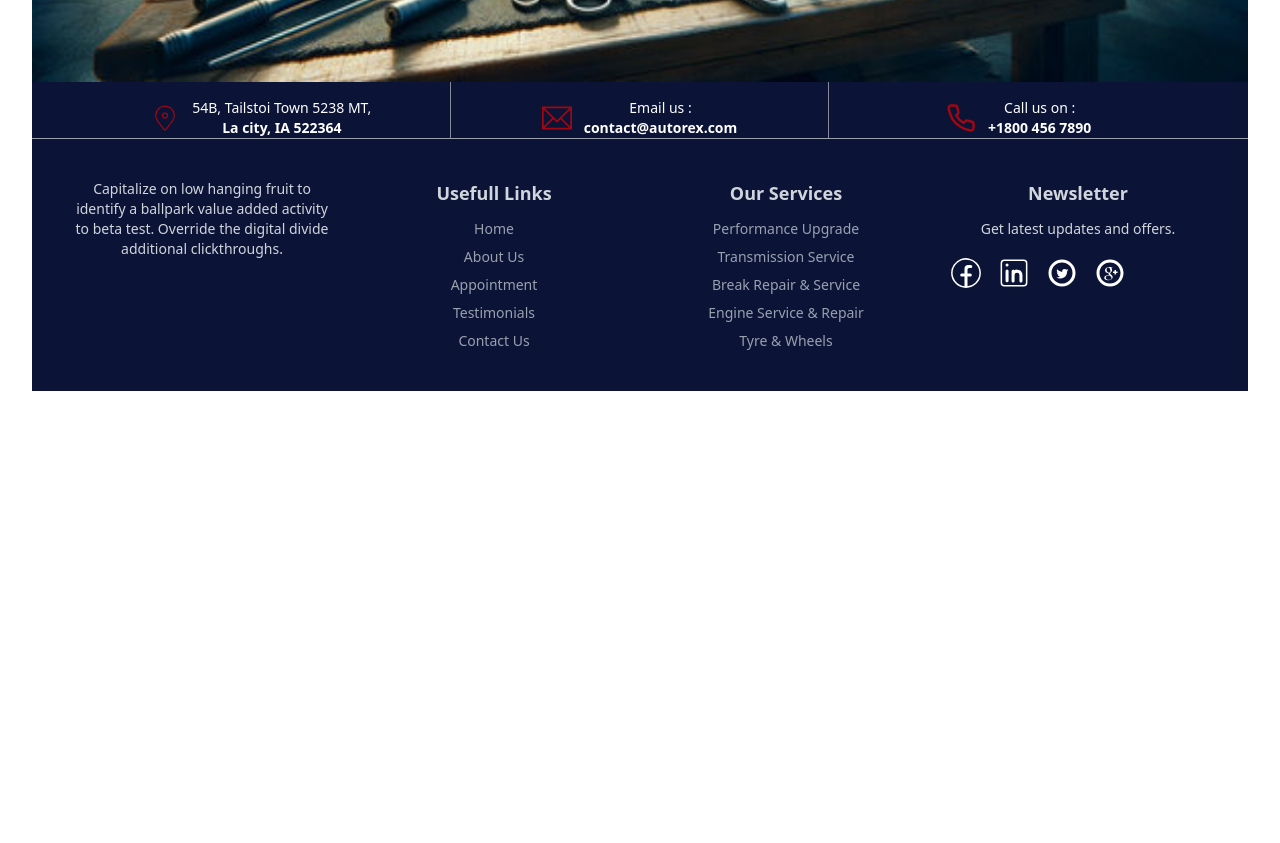
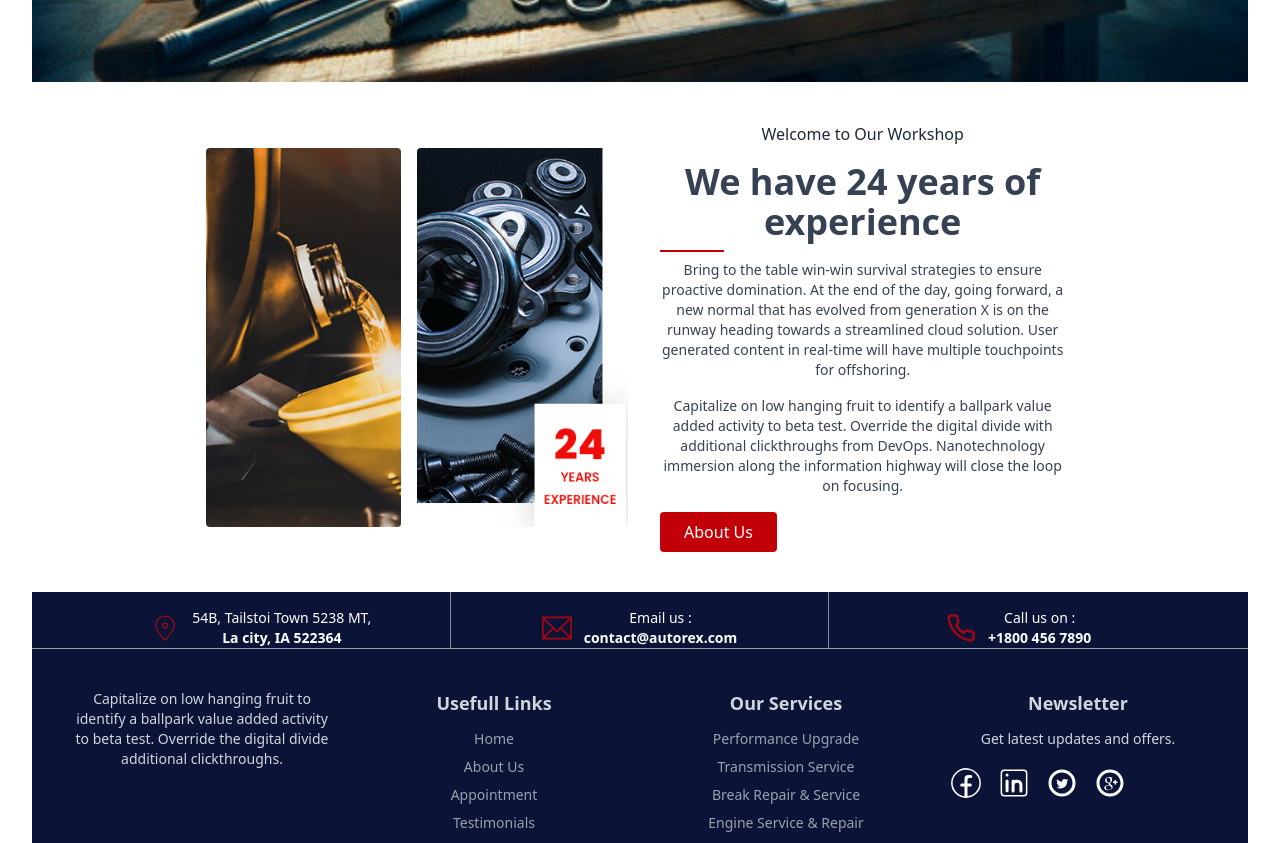
Before and after one commit to HenokAsaye/Abe_Garage_Evangadi_Project, a React (Vite) app in the folder Frontend/: page / in a window 1280 px wide. Shown: the part 800-1643 px from the top of the page. Before the commit the page ends 1223 px from the top, so only its background shows below. Built offline with nearby package versions, Linux system fonts and the light colour scheme.

Commit message:
add the about section for the home page

```diff
--- a/Frontend/src/components/Home/Home.jsx
+++ b/Frontend/src/components/Home/Home.jsx
@@ -1,16 +1,61 @@
 import React from 'react'
 import homeEngine from "../../assets/home-engine.jpg"
+import aboutPage from "../../assets/about-us.png"
+import aboutPage2 from "../../assets/about-us1.png"
 
 const Home = () => {
   return (
-    <div className='w-full relative'>
+    <div>
         {/* HeroSection */}
-        <div className='absolute pt-4 flex flex-col w-1/2 h-3/4 justify-center items-start'>
-            <span className='text-gray-50 font-semibold text-[15px] w-full md:px-20 md:py-6 flex items-end gap-2'>Working since 1992 <span className='inline-block w-16 h-[1.8px] bg-red-600'></span></span>
-            <span className='text-gray-50 font-bold text-2xl md:text-5xl md:px-20'>Tune Up Your Car for the next level</span>
+        <div className='w-full relative'>
+            <div className='absolute pt-4 flex flex-col w-1/2 h-3/4 justify-center items-start'>
+                <span className='text-gray-50 font-semibold text-[15px] w-full md:px-20 md:py-6 flex items-end gap-2'>Working since 1992 <span className='inline-block w-16 h-[1.8px] bg-red-600'></span></span>
+                <span className='text-gray-50 font-bold text-2xl md:text-5xl md:px-20'>Tune Up Your Car for the next level</span>
+            </div>
+            <img className="w-full object-cover" src={homeEngine} alt="engine"/>
         </div>
-        <img className="w-full object-cover " src={homeEngine} alt="engine"/>
+
+
+
+        {/* AboutSection */}
+
+        <div className='flex flex-col md:flex-row gap-4 md:gap-10 w-full items-center justify-center mt-10 mb-10 '>
+
+                {/* Image Section */}
+                <div className='flex gap-4 md:w-1/3 justify-center'>
+                    <img src={aboutPage} alt="About 1" className="w-40 md:w-64 object-cover rounded" />
+                    <img src={aboutPage2} alt="About 2" className="w-40 md:w-64 object-cover rounded" />
+                </div>
+
+                {/* Text Section */}
+                <div className='flex flex-col gap-4 md:w-1/3 justify-baseline'>
+                    <h2 className='textsm text-gray-800 '>Welcome to Our Workshop </h2>
+                    <p className='text-gray-700 text-sm'>
+                        <strong className='block mb-2 text-xl md:text-4xl'>We have 24 years of experience <span className='block bg-red-700 w-16 h-[2px] mt-2'></span></strong>
+                        Bring to the table win-win survival strategies to ensure proactive domination. At the end of the day, going forward,
+                        a new normal that has evolved from generation X is on the runway heading towards a streamlined cloud solution.
+                         User generated content in real-time will have multiple touchpoints for offshoring.
+                    </p>
+                    <p className='text-gray-700 text-sm'>
+                        Capitalize on low hanging fruit to identify a ballpark value added activity to beta test. Override the digital divide with additional clickthroughs from DevOps. Nanotechnology immersion along the information highway will close the loop on focusing.
+                    </p>
+                    <button className='bg-red-700 text-white px-6 py-2 rounded w-fit hover:scale-110 hover:cursor-pointer'>
+                        About Us
+                    </button>
+                </div>
+        </div>
+
+
+
+        {/* ////////About Section End////// */}
+
+
+
+
+
+
     </div>
+
   )
 }
 
```
